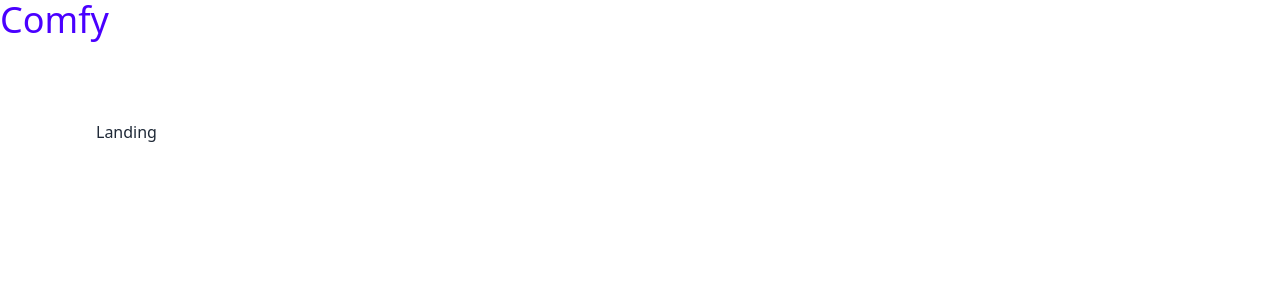
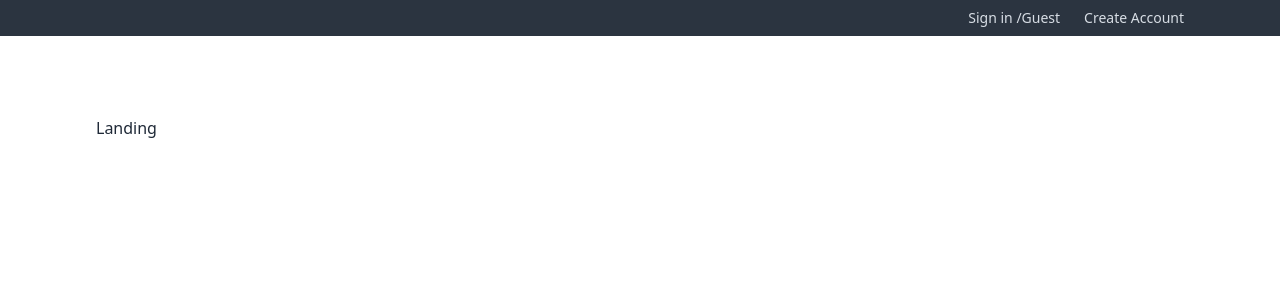
Before and after one commit to Sholola-Gbolahan/Comfy-store, a React (Vite) app: page / in a window 1280 px wide. Shown: the top 300 px of the page. Built offline with nearby package versions, Linux system fonts and the light colour scheme.

Commit message:
~Navbar Component setup done, to allow user login / register

```diff
--- /dev/null
+++ b/src/components/Header.jsx
@@ -0,0 +1,26 @@
+import { Link } from "react-router-dom"
+
+const Header = () => {
+  return (
+    <header className="bg-neutral py-2 text-neutral-content  ">
+      <div
+        className="
+      align-element flex justified-center sm:justify-end"
+      >
+        {/* USER */}
+        {/* LINKS */}
+        <div className="flex gap-x-6 justify-center items-center">
+          <Link to="/login" className="link link-hover text-xs sm:text-sm">
+            {" "}
+            Sign in /Guest
+          </Link>
+          <Link to="/register" className="link link-hover text-xs sm:text-sm">
+            Create Account
+          </Link>
+        </div>
+      </div>
+    </header>
+  )
+}
+
+export default Header
--- a/src/components/index.js
+++ b/src/components/index.js
@@ -1,2 +1,3 @@
 export { default as FormInput } from "./FormInput.jsx"
 export { default as SubmitBtn } from "./SubmitBtn.jsx"
+export { default as Header } from "./Header.jsx"
--- a/src/pages/HomeLayout.jsx
+++ b/src/pages/HomeLayout.jsx
@@ -1,11 +1,10 @@
 import { Outlet } from "react-router-dom"
+import { Header } from "../components"
 
 const HomeLayout = () => {
   return (
     <>
-      <nav>
-        <span className="text-4xl text-primary"> Comfy </span>
-      </nav>
+      <Header />
       <section className="align-element py-20 ">
         <Outlet />
       </section>
```
